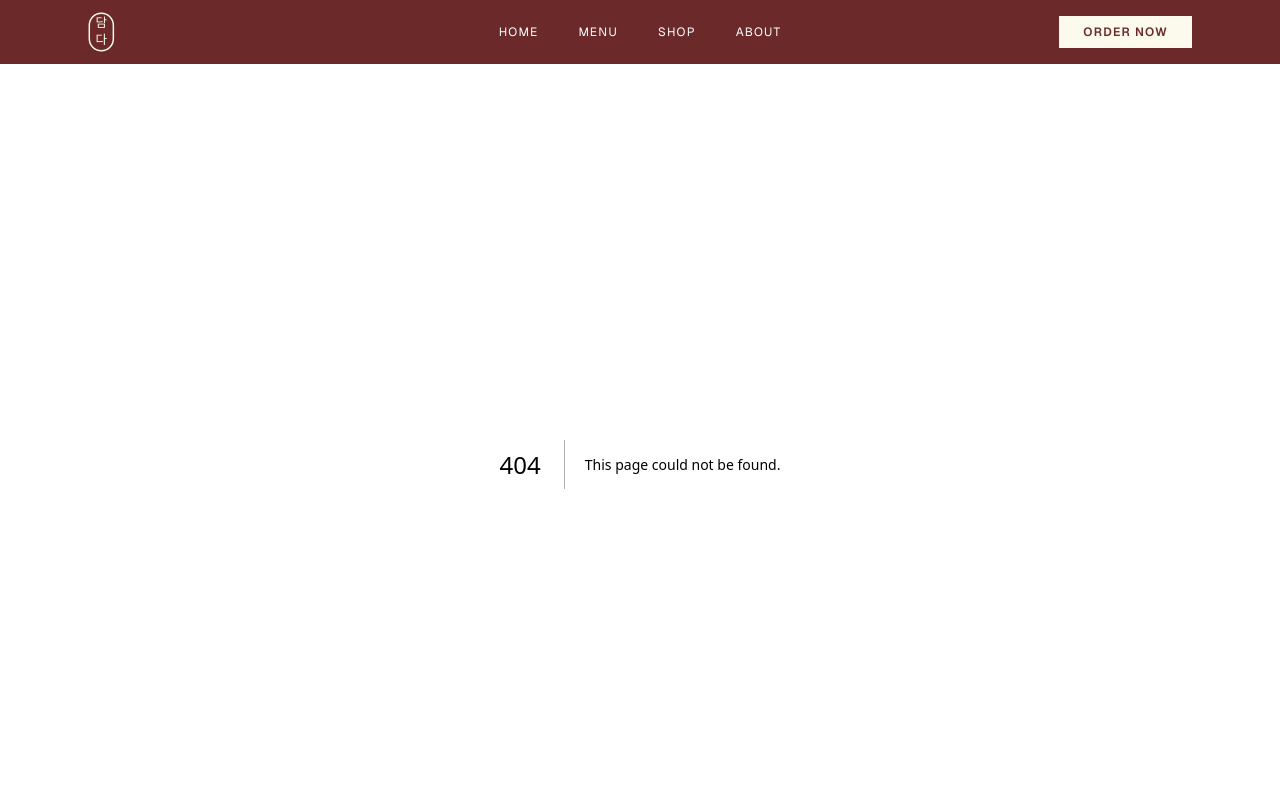
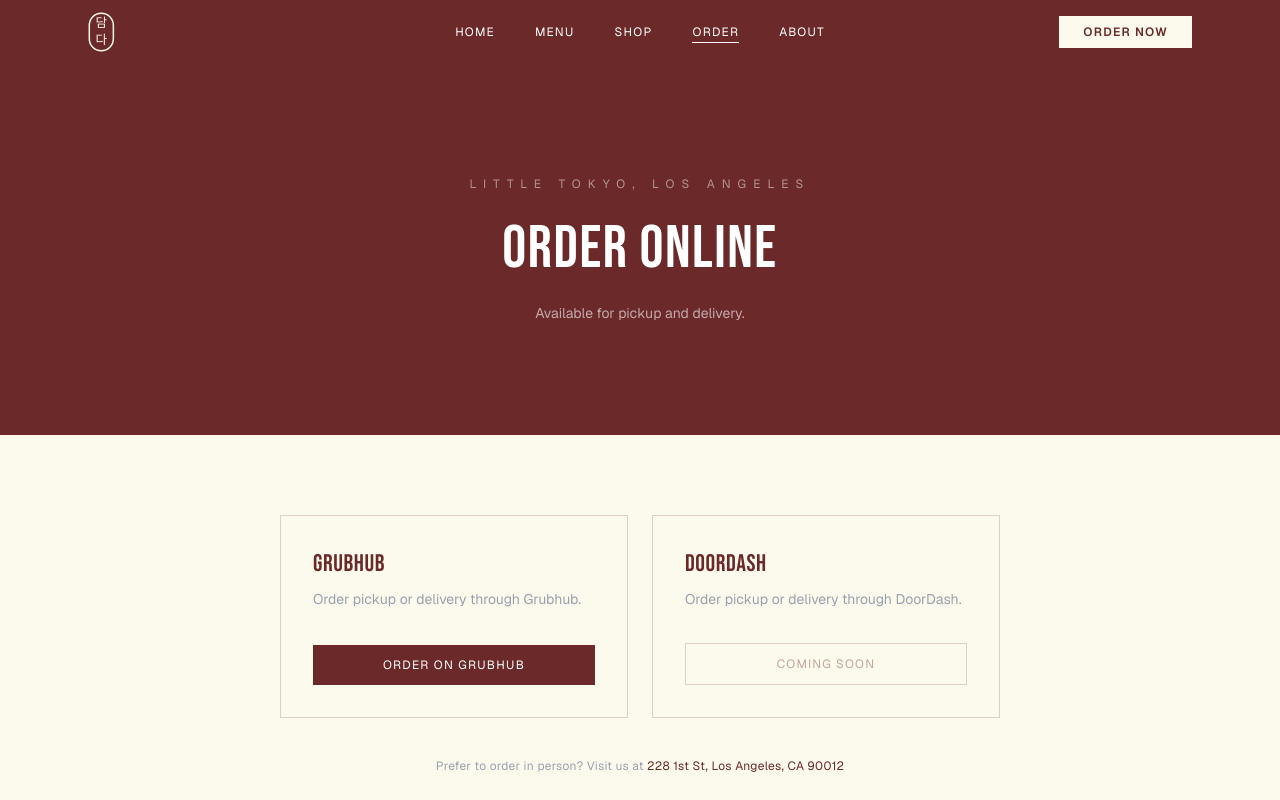
Before and after one commit to jesamson/damda, a Next.js app: page /order in a window 1280 px wide. Before the commit this address had no page. Shown: the top 800 px of the page. Built offline with nearby package versions, Linux system fonts and the light colour scheme.

Commit message:
Add order page with Grubhub and DoorDash coming soon

```diff
--- a/app/components/Navbar.tsx
+++ b/app/components/Navbar.tsx
@@ -8,6 +8,7 @@
   { href: "/", label: "Home" },
   { href: "/menu", label: "Menu" },
   { href: "/shop", label: "Shop" },
+  { href: "/order", label: "Order" },
   { href: "/about", label: "About" },
 ];
 
--- /dev/null
+++ b/app/order/page.tsx
@@ -0,0 +1,80 @@
+import type { Metadata } from "next";
+
+export const metadata: Metadata = {
+  title: "Order — Damda",
+  description: "Order Damda online for pickup or delivery.",
+};
+
+const platforms = [
+  {
+    name: "Grubhub",
+    description: "Order pickup or delivery through Grubhub.",
+    url: "https://www.grubhub.com/restaurant/the-latte-shop-228-1st-st-los-angeles/13157200",
+    available: true,
+  },
+  {
+    name: "DoorDash",
+    description: "Order pickup or delivery through DoorDash.",
+    url: "#",
+    available: false,
+  },
+];
+
+export default function OrderPage() {
+  return (
+    <>
+      <section className="bg-burgundy text-white py-28 text-center">
+        <div className="max-w-2xl mx-auto px-6">
+          <p className="text-xs tracking-[0.6em] uppercase text-white/50 mb-5">
+            Little Tokyo, Los Angeles
+          </p>
+          <h1 className="font-heading text-5xl md:text-6xl tracking-wide leading-tight">
+            Order Online
+          </h1>
+          <p className="text-sm text-white/60 mt-4">
+            Available for pickup and delivery.
+          </p>
+        </div>
+      </section>
+
+      <section className="bg-cream py-20">
+        <div className="max-w-3xl mx-auto px-6 grid grid-cols-1 sm:grid-cols-2 gap-6">
+          {platforms.map((p) => (
+            <div
+              key={p.name}
+              className="border border-burgundy/20 p-8 flex flex-col"
+            >
+              <h2 className="font-heading text-2xl text-burgundy tracking-wide mb-2">
+                {p.name}
+              </h2>
+              <p className="text-sm text-gray-400 leading-relaxed mb-8 flex-1">
+                {p.description}
+              </p>
+              {p.available ? (
+                <a
+                  href={p.url}
+                  target="_blank"
+                  rel="noopener noreferrer"
+                  className="inline-block bg-burgundy text-white text-center px-6 py-3 text-xs tracking-widest uppercase hover:bg-burgundy-dark transition-colors"
+                >
+                  Order on {p.name}
+                </a>
+              ) : (
+                <span className="inline-block border border-burgundy/20 text-burgundy/40 text-center px-6 py-3 text-xs tracking-widest uppercase cursor-not-allowed">
+                  Coming Soon
+                </span>
+              )}
+            </div>
+          ))}
+        </div>
+
+        <div className="max-w-3xl mx-auto px-6 mt-10 text-center">
+          <p className="text-xs text-gray-400 tracking-wide">
+            Prefer to order in person? Visit us at{" "}
+            <span className="text-burgundy">228 1st St, Los Angeles, CA 90012</span>
+          </p>
+        </div>
+      </section>
+    </>
+  );
+}
```
